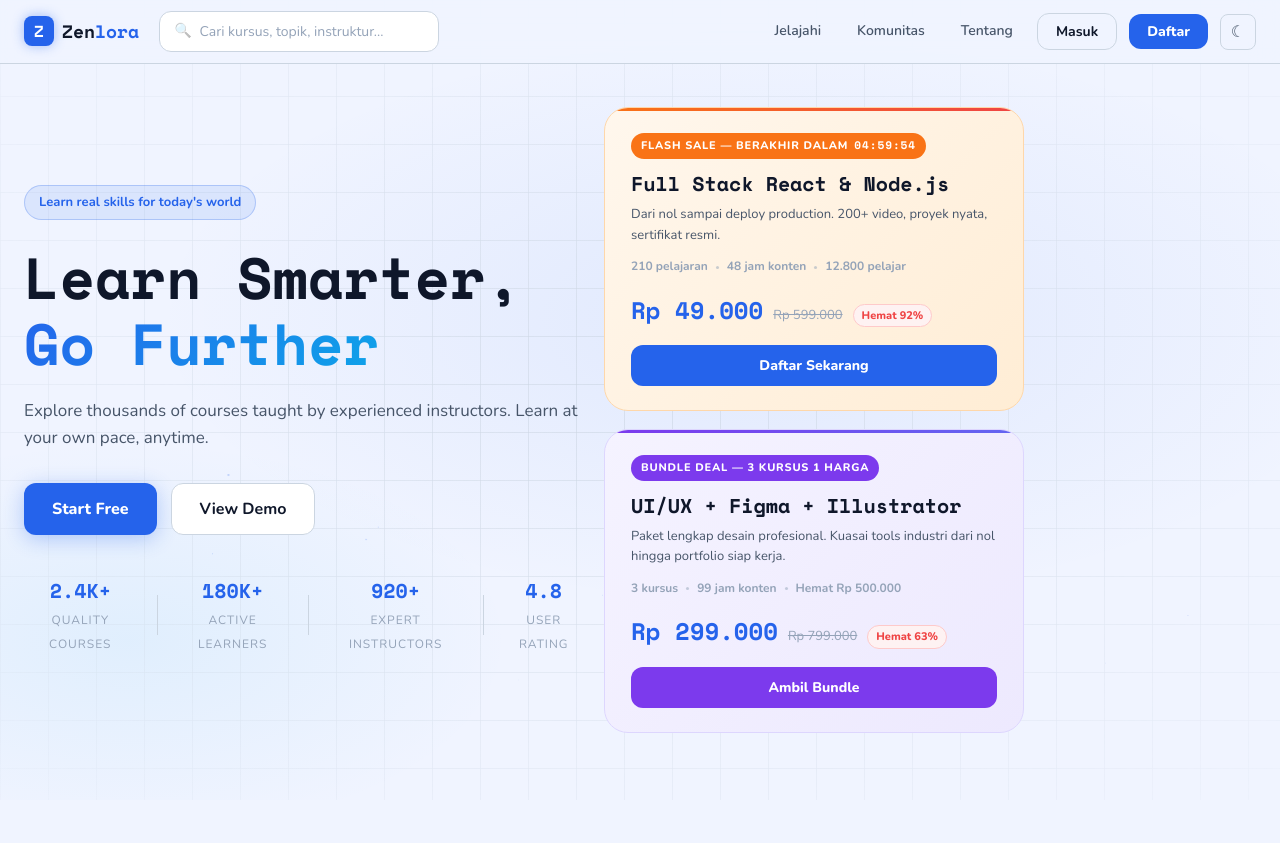
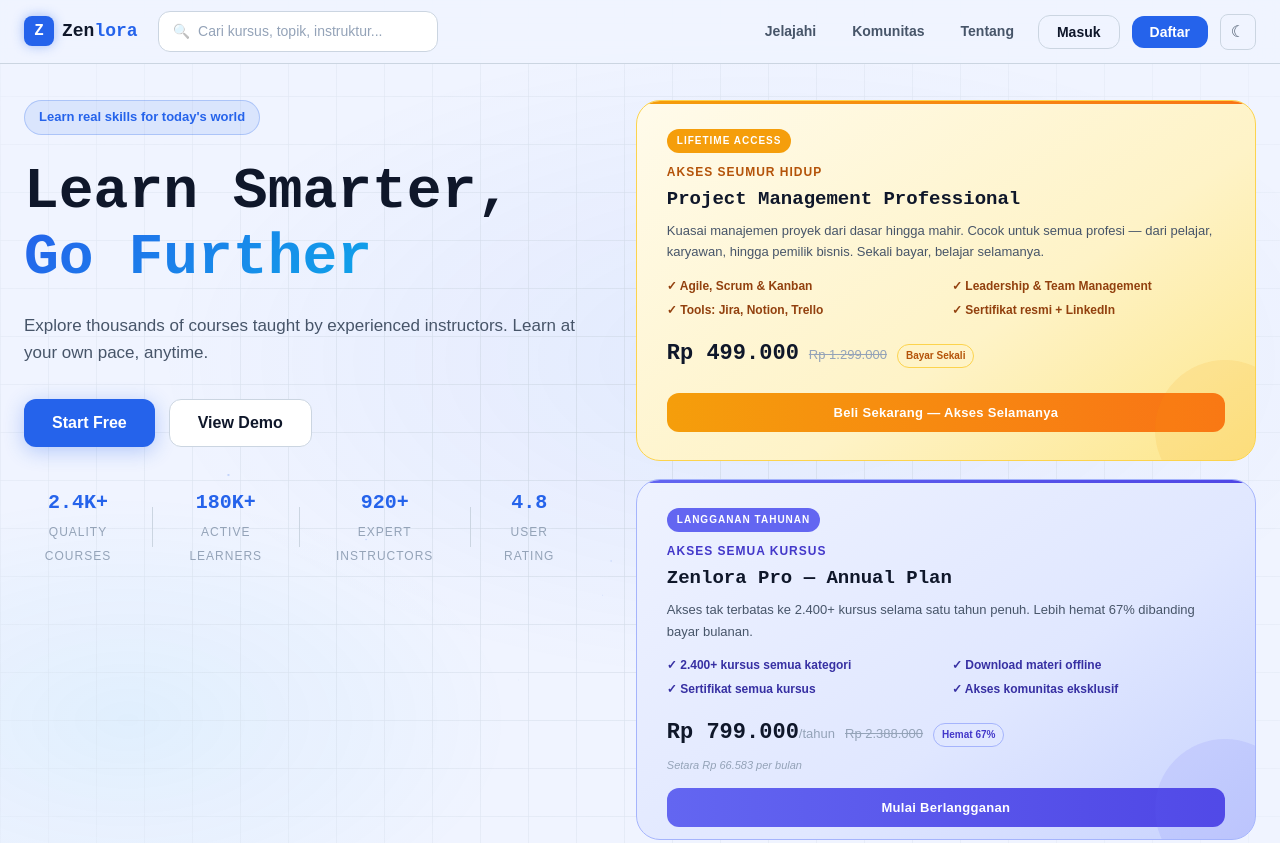
Before and after one commit to alifaguslerian/zenlora-Course-platform, a plain HTML site: page Zenlora.html in a window 1280 px wide. Shown: the top 843 px of the page. Drawn offline with nearby package versions, Linux system fonts and the light colour scheme.

Commit message:
feat: hero banners changed to lifetime & yearly plan promo

```diff
--- a/Zenlora.html
+++ b/Zenlora.html
@@ -7,7 +7,6 @@
 
   <!-- Google Fonts -->
   <link rel="preconnect" href="https://fonts.googleapis.com" />
-  <link href="https://fonts.googleapis.com/css2?family=Space+Mono:wght@400;700&family=Nunito:wght@400;600;700;800;900&display=swap" rel="stylesheet" />
 
   <!-- CSS — base harus paling atas karena file lain pakai variabelnya -->
   <link rel="stylesheet" href="assets/css/base.css" />
@@ -82,49 +81,51 @@
       </div>
     </div>
 
-    <!-- TAMBAH setelah </div> penutup .hero-content -->
+    <!-- GANTI seluruh div.hero-visual dengan ini -->
     <div class="hero-visual">
-  <!-- Banner 1: Flash Sale -->
-      <div class="hero-banner banner-flash">
-        <div class="hb-tag">Flash Sale — Berakhir dalam <span class="hb-timer" id="heroTimer1"></span></div>
-        <div class="hb-title">Full Stack React & Node.js</div>
-        <div class="hb-desc">Dari nol sampai deploy production. 200+ video, proyek nyata, sertifikat resmi.</div>
-        <div class="hb-meta">
-          <span class="hb-meta-item">210 pelajaran</span>
-          <span class="hb-meta-dot"></span>
-          <span class="hb-meta-item">48 jam konten</span>
-          <span class="hb-meta-dot"></span>
-          <span class="hb-meta-item">12.800 pelajar</span>
+
+    <!-- Banner 1: Lifetime Access -->
+      <div class="hero-banner banner-lifetime">
+        <div class="hb-tag">Lifetime Access</div>
+        <div class="hb-eyebrow">Akses Seumur Hidup</div>
+        <div class="hb-title">Project Management Professional</div>
+        <div class="hb-desc">Kuasai manajemen proyek dari dasar hingga mahir. Cocok untuk semua profesi — dari pelajar, karyawan, hingga pemilik bisnis. Sekali bayar, belajar selamanya.</div>
+        <div class="hb-features">
+          <div class="hb-feature">✓ Agile, Scrum & Kanban</div>
+          <div class="hb-feature">✓ Leadership & Team Management</div>
+          <div class="hb-feature">✓ Tools: Jira, Notion, Trello</div>
+          <div class="hb-feature">✓ Sertifikat resmi + LinkedIn</div>
         </div>
         <div class="hb-price-row">
-          <span class="hb-price-new">Rp 49.000</span>
-          <span class="hb-price-old">Rp 599.000</span>
-          <span class="hb-discount">Hemat 92%</span>
+          <span class="hb-price-new">Rp 499.000</span>
+          <span class="hb-price-old">Rp 1.299.000</span>
+          <span class="hb-discount">Bayar Sekali</span>
         </div>
-        <button class="hb-btn">Daftar Sekarang</button>
+        <button class="hb-btn">Beli Sekarang — Akses Selamanya</button>
       </div>
 
-  <!-- Banner 2: Bundle Deal -->
-      <div class="hero-banner banner-bundle">
-        <div class="hb-tag">Bundle Deal — 3 Kursus 1 Harga</div>
-        <div class="hb-title">UI/UX + Figma + Illustrator</div>
-        <div class="hb-desc">Paket lengkap desain profesional. Kuasai tools industri dari nol hingga portfolio siap kerja.</div>
-        <div class="hb-meta">
-          <span class="hb-meta-item">3 kursus</span>
-          <span class="hb-meta-dot"></span>
-          <span class="hb-meta-item">99 jam konten</span>
-          <span class="hb-meta-dot"></span>
-          <span class="hb-meta-item">Hemat Rp 500.000</span>
+      <!-- Banner 2: Yearly Plan -->
+     <div class="hero-banner banner-yearly">
+        <div class="hb-tag">Langganan Tahunan</div>
+        <div class="hb-eyebrow">Akses Semua Kursus</div>
+        <div class="hb-title">Zenlora Pro — Annual Plan</div>
+        <div class="hb-desc">Akses tak terbatas ke 2.400+ kursus selama satu tahun penuh. Lebih hemat 67% dibanding bayar bulanan.</div>
+        <div class="hb-features">
+          <div class="hb-feature">✓ 2.400+ kursus semua kategori</div>
+          <div class="hb-feature">✓ Download materi offline</div>
+          <div class="hb-feature">✓ Sertifikat semua kursus</div>
+          <div class="hb-feature">✓ Akses komunitas eksklusif</div>
         </div>
         <div class="hb-price-row">
-          <span class="hb-price-new">Rp 299.000</span>
-          <span class="hb-price-old">Rp 799.000</span>
-          <span class="hb-discount">Hemat 63%</span>
+          <span class="hb-price-new">Rp 799.000<span class="hb-per">/tahun</span></span>
+          <span class="hb-price-old">Rp 2.388.000</span>
+          <span class="hb-discount">Hemat 67%</span>
         </div>
-        <button class="hb-btn hb-btn-purple">Ambil Bundle</button>
+        <div class="hb-monthly-note">Setara Rp 66.583 per bulan</div>
+        <button class="hb-btn hb-btn-indigo">Mulai Berlangganan</button>
       </div>
     </div>
-    </section>
+  </section>
 
   <!-- ===== BROWSE COURSES ===== -->
   <section class="section">
--- a/assets/css/hero.css
+++ b/assets/css/hero.css
@@ -216,26 +216,42 @@ body.dark .floating-card {
 }
 
 /* --- Hero Visual: 2 kolom kanan --- */
+/* --- Hero layout: konten kiri + visual kanan --- */
+.hero {
+  gap: 48px;
+  align-items: stretch;
+}
+
+.hero-content {
+  flex: 1;
+  min-width: 0;
+}
+
+/* --- Hero Visual: kolom kanan berisi 2 banner --- */
 .hero-visual {
-  flex: 1;
+  flex: 1.1;
   display: flex;
   flex-direction: column;
   gap: 18px;
   z-index: 1;
   position: relative;
-  max-width: 420px;
+  align-self: stretch;
+  justify-content: center;
 }
 
 /* --- Hero Banner Base --- */
 .hero-banner {
   border-radius: var(--radius-xl);
-  padding: 24px 26px;
+  padding: 28px 30px;
   border: 1px solid var(--border);
   position: relative;
   overflow: hidden;
   cursor: pointer;
   transition: var(--transition);
   animation: fadeInUp 0.7s ease both;
+  flex: 1;
+  display: flex;
+  flex-direction: column;
 }
 
 .hero-banner:first-child { animation-delay: 0.3s; }
@@ -243,7 +259,7 @@ body.dark .floating-card {
 
 .hero-banner:hover {
   transform: translateY(-4px);
-  box-shadow: 0 16px 48px rgba(37, 99, 235, 0.18);
+  box-shadow: 0 20px 56px rgba(37, 99, 235, 0.16);
 }
 
 /* garis aksen atas */
@@ -254,51 +270,74 @@ body.dark .floating-card {
   height: 3px;
 }
 
-/* --- Varian Flash Sale --- */
-.banner-flash {
-  background: linear-gradient(135deg, #fff7ed 0%, #ffedd5 100%);
-  border-color: #fed7aa;
-}
-.banner-flash::before {
-  background: linear-gradient(90deg, #f97316, #ef4444);
+/* dekorasi bulat blur di pojok kanan bawah */
+.hero-banner::after {
+  content: '';
+  position: absolute;
+  bottom: -40px; right: -40px;
+  width: 140px; height: 140px;
+  border-radius: 50%;
+  opacity: 0.12;
+  pointer-events: none;
 }
 
-/* --- Varian Bundle --- */
-.banner-bundle {
-  background: linear-gradient(135deg, #f5f3ff 0%, #ede9fe 100%);
-  border-color: #ddd6fe;
+/* --- Varian Lifetime --- */
+.banner-lifetime {
+  background: linear-gradient(145deg, #fffbeb 0%, #fef3c7 60%, #fde68a 100%);
+  border-color: #fcd34d;
 }
-.banner-bundle::before {
-  background: linear-gradient(90deg, #7c3aed, #6366f1);
+.banner-lifetime::before {
+  background: linear-gradient(90deg, #f59e0b, #f97316);
+}
+.banner-lifetime::after {
+  background: #f59e0b;
 }
 
-/* --- Tag (label atas) --- */
+/* --- Varian Yearly --- */
+.banner-yearly {
+  background: linear-gradient(145deg, #eef2ff 0%, #e0e7ff 60%, #c7d2fe 100%);
+  border-color: #a5b4fc;
+}
+.banner-yearly::before {
+  background: linear-gradient(90deg, #6366f1, #4f46e5);
+}
+.banner-yearly::after {
+  background: #6366f1;
+}
+
+/* --- Tag pill --- */
 .hb-tag {
   display: inline-flex;
   align-items: center;
-  gap: 6px;
-  font-size: 11px;
+  font-size: 10px;
   font-weight: 800;
   text-transform: uppercase;
-  letter-spacing: 0.8px;
-  margin-bottom: 12px;
+  letter-spacing: 1px;
   padding: 4px 10px;
   border-radius: 999px;
+  margin-bottom: 10px;
+  width: fit-content;
 }
 
-.banner-flash .hb-tag  { background: #f97316; color: white; }
-.banner-bundle .hb-tag { background: #7c3aed; color: white; }
+.banner-lifetime .hb-tag { background: #f59e0b; color: white; }
+.banner-yearly .hb-tag   { background: #6366f1; color: white; }
 
-/* --- Timer di dalam tag --- */
-.hb-timer {
-  font-family: var(--font-display);
+/* --- Eyebrow text --- */
+.hb-eyebrow {
+  font-size: 12px;
+  font-weight: 700;
+  text-transform: uppercase;
   letter-spacing: 1px;
+  margin-bottom: 6px;
 }
+
+.banner-lifetime .hb-eyebrow { color: #b45309; }
+.banner-yearly .hb-eyebrow   { color: #4338ca; }
 
 /* --- Title --- */
 .hb-title {
   font-family: var(--font-display);
-  font-size: 20px;
+  font-size: 19px;
   font-weight: 700;
   color: var(--text-primary);
   line-height: 1.25;
@@ -309,46 +348,48 @@ body.dark .floating-card {
 .hb-desc {
   font-size: 13px;
   color: var(--text-secondary);
-  line-height: 1.6;
-  margin-bottom: 12px;
+  line-height: 1.65;
+  margin-bottom: 14px;
 }
 
-/* --- Meta info --- */
-.hb-meta {
-  display: flex;
-  align-items: center;
-  gap: 8px;
-  margin-bottom: 14px;
-  flex-wrap: wrap;
+/* --- Feature list --- */
+.hb-features {
+  display: grid;
+  grid-template-columns: 1fr 1fr;
+  gap: 5px 12px;
+  margin-bottom: 16px;
 }
 
-.hb-meta-item {
+.hb-feature {
   font-size: 12px;
   font-weight: 700;
-  color: var(--text-muted);
+  color: var(--text-secondary);
 }
 
-.hb-meta-dot {
-  width: 3px; height: 3px;
-  border-radius: 50%;
-  background: var(--text-muted);
-  opacity: 0.5;
-}
+.banner-lifetime .hb-feature { color: #92400e; }
+.banner-yearly .hb-feature   { color: #3730a3; }
 
 /* --- Harga --- */
 .hb-price-row {
   display: flex;
   align-items: baseline;
   gap: 10px;
-  margin-bottom: 16px;
+  margin-bottom: 6px;
   flex-wrap: wrap;
 }
 
 .hb-price-new {
   font-family: var(--font-display);
-  font-size: 24px;
+  font-size: 22px;
   font-weight: 700;
-  color: var(--accent-blue);
+  color: var(--text-primary);
+}
+
+.hb-per {
+  font-size: 13px;
+  font-weight: 400;
+  font-family: var(--font-body);
+  color: var(--text-muted);
 }
 
 .hb-price-old {
@@ -358,63 +399,98 @@ body.dark .floating-card {
 }
 
 .hb-discount {
+  font-size: 10px;
+  font-weight: 800;
+  padding: 3px 8px;
+  border-radius: 999px;
+}
+
+.banner-lifetime .hb-discount {
+  background: #fef3c7;
+  color: #b45309;
+  border: 1px solid #fcd34d;
+}
+
+.banner-yearly .hb-discount {
+  background: #e0e7ff;
+  color: #4338ca;
+  border: 1px solid #a5b4fc;
+}
+
+/* --- Note kecil di bawah harga --- */
+.hb-monthly-note {
   font-size: 11px;
-  font-weight: 800;
-  background: #fef2f2;
-  color: #ef4444;
-  border: 1px solid #fecaca;
-  padding: 2px 8px;
-  border-radius: 999px;
+  color: var(--text-muted);
+  margin-bottom: 14px;
+  font-style: italic;
 }
 
 /* --- Tombol --- */
 .hb-btn {
   width: 100%;
-  padding: 11px 0;
+  padding: 12px 0;
   border-radius: var(--radius-md);
-  font-size: 14px;
+  font-size: 13px;
   font-weight: 800;
-  background: var(--accent-blue);
-  color: white;
   border: none;
   transition: var(--transition);
-}
-.hb-btn:hover {
-  background: var(--accent-blue-dim);
-  transform: translateY(-2px);
-  box-shadow: 0 6px 20px rgba(37, 99, 235, 0.35);
+  margin-top: auto;
+  letter-spacing: 0.3px;
 }
 
-.hb-btn-purple {
-  background: #7c3aed;
+.banner-lifetime .hb-btn {
+  background: linear-gradient(90deg, #f59e0b, #f97316);
+  color: white;
 }
-.hb-btn-purple:hover {
-  background: #6d28d9;
-  box-shadow: 0 6px 20px rgba(124, 58, 237, 0.35);
+.banner-lifetime .hb-btn:hover {
+  transform: translateY(-2px);
+  box-shadow: 0 6px 20px rgba(245, 158, 11, 0.4);
+}
+
+.hb-btn-indigo {
+  background: linear-gradient(90deg, #6366f1, #4f46e5);
+  color: white;
+}
+.hb-btn-indigo:hover {
+  transform: translateY(-2px);
+  box-shadow: 0 6px 20px rgba(99, 102, 241, 0.4);
 }
 
 /* --- Dark Mode --- */
-body.dark .banner-flash {
-  background: linear-gradient(135deg, #2a1810 0%, #3a2010 100%);
-  border-color: #5a3020;
+body.dark .banner-lifetime {
+  background: linear-gradient(145deg, #2a1f08 0%, #3a2a0a 60%, #4a350c 100%);
+  border-color: #7a5a10;
 }
-body.dark .banner-bundle {
-  background: linear-gradient(135deg, #1a1030 0%, #251540 100%);
-  border-color: #352560;
+body.dark .banner-yearly {
+  background: linear-gradient(145deg, #0f1030 0%, #151840 60%, #1c2050 100%);
+  border-color: #303880;
 }
-body.dark .hb-title { color: var(--text-primary); }
+body.dark .hb-title          { color: var(--text-primary); }
+body.dark .hb-desc            { color: var(--text-secondary); }
+body.dark .banner-lifetime .hb-eyebrow { color: #fbbf24; }
+body.dark .banner-yearly .hb-eyebrow   { color: #818cf8; }
+body.dark .banner-lifetime .hb-feature { color: #fbbf24; }
+body.dark .banner-yearly .hb-feature   { color: #818cf8; }
+body.dark .banner-lifetime .hb-discount {
+  background: #3a2a08; color: #fbbf24; border-color: #7a5a10;
+}
+body.dark .banner-yearly .hb-discount {
+  background: #151840; color: #818cf8; border-color: #303880;
+}
 
 /* --- Responsive --- */
-@media (max-width: 1024px) {
+@media (max-width: 1100px) {
   .hero {
     flex-direction: column;
     text-align: center;
     padding: 100px 24px 60px;
+    gap: 48px;
   }
-  .hero-content { max-width: 100%; }
-  .hero-cta     { justify-content: center; }
-  .hero-stats   { justify-content: center; }
-  .hero-visual  { max-width: 100%; width: 100%; flex-direction: row; }
+  .hero-content  { max-width: 100%; }
+  .hero-cta      { justify-content: center; }
+  .hero-stats    { justify-content: center; }
+  .hero-visual   { flex-direction: row; max-width: 100%; }
+  .hb-features   { grid-template-columns: 1fr; }
 }
 
 @media (max-width: 768px) {
```
